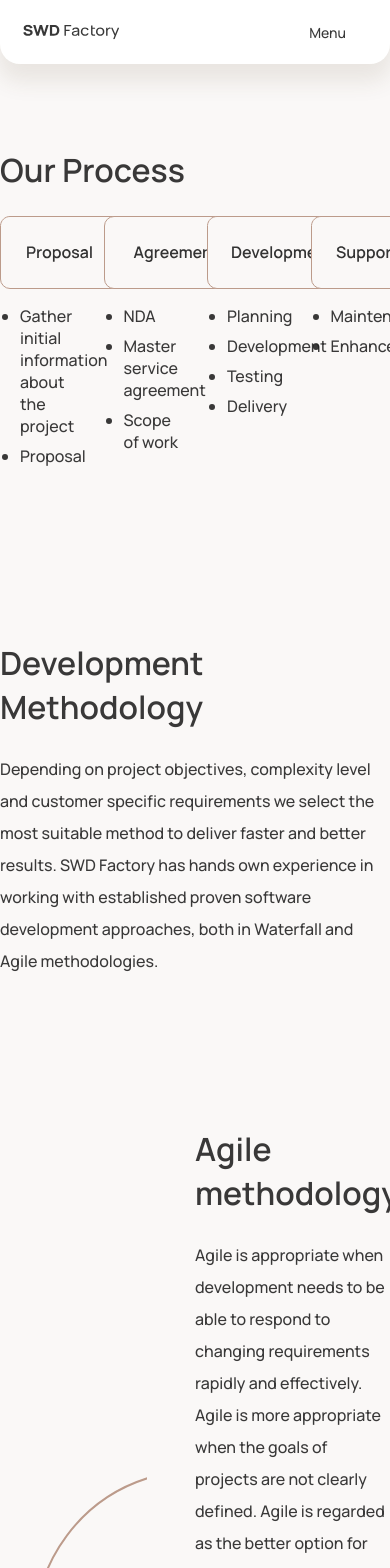
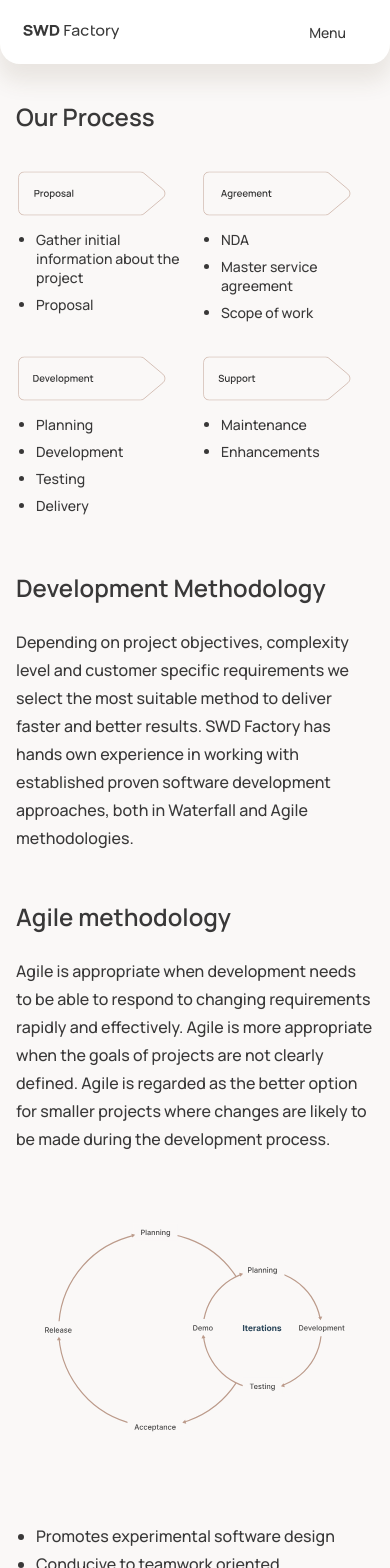
Before and after one commit to LanxyT1/swd-landing-demo, a Next.js app: page /how-we-work in a window 390 px wide. Shown: the top 1568 px of the page. Built offline with nearby package versions, Linux system fonts and the light colour scheme.

Commit message:
Added support for mobile how we work

```diff
--- a/src/components/container/Container.module.scss
+++ b/src/components/container/Container.module.scss
@@ -33,11 +33,12 @@
     padding: 0 $indent-midi;
 
     .title {
+      font-size: 12px;
       margin: 0 auto $indent-midi auto;
     }
 
     .secondaryText {
-      font-size: 18px;
+      font-size: 20px;
       max-width: 100%;
       line-height: 32px;
     }
--- a/src/pages/how-we-work/Index.module.scss
+++ b/src/pages/how-we-work/Index.module.scss
@@ -1,6 +1,7 @@
 @import "../../styles/variables";
 
 $gap-margin: 150px;
+$gap-margin-mobile: 100px;
 
 .wrapper {
   background: $background-color;
@@ -26,6 +27,14 @@ $gap-margin: 150px;
       flex-direction: row;
       align-items: center;
       gap: $indent-main-double;
+
+      .desktop {
+        display: block;
+      }
+
+      .mobile {
+        display: none;
+      }
 
       .textWrapper {
         max-width: 50%;
@@ -70,3 +79,64 @@ $gap-margin: 150px;
     }
   }
 }
+
+@media (max-width: 768px) {
+  .wrapper {
+    padding: 0 $indent-midi;
+    gap: $indent-main-double;
+
+    .section {
+      &:first-child {
+        margin-top: 0;
+      }
+
+      &.rowSection {
+        .desktop {
+          display: none;
+        }
+
+        .mobile {
+          display: block;
+          transform: scale(0.6);
+        }
+
+        .textWrapper {
+          max-width: 100%;
+        }
+      }
+
+      .sectionTitle {
+        font-size: 24px;
+      }
+
+      .sectionDescription {
+        line-height: 28px;
+        display: flex;
+        flex-direction: column;
+        align-items: center;
+        justify-content: center;
+      }
+
+      .cardsWrapper {
+        display: grid;
+        grid-template-columns: repeat(2, 1fr);
+        gap: $indent-mini-plus;
+
+        .card {
+          .cardHeader {
+            transform: scale(0.6) translateX(-80px);
+          }
+
+          ul {
+            margin: 0;
+
+            li {
+              font-size: 14px;
+              margin-bottom: $indent-mini;
+            }
+          }
+        }
+      }
+    }
+  }
+}
--- a/src/pages/how-we-work/index.tsx
+++ b/src/pages/how-we-work/index.tsx
@@ -18,7 +18,7 @@ export default function HowWeWork() {
 
                 <div className={styles.cardsWrapper}>
                     <div className={styles.card}>
-                        <Proposal/>
+                        <Proposal className={styles.cardHeader} />
 
                         <ul>
                             <li>Gather initial information about the project</li>
@@ -27,7 +27,7 @@ export default function HowWeWork() {
                     </div>
 
                     <div className={styles.card}>
-                        <Agreement/>
+                        <Agreement className={styles.cardHeader} />
 
                         <ul>
                             <li>NDA</li>
@@ -37,7 +37,7 @@ export default function HowWeWork() {
                     </div>
 
                     <div className={styles.card}>
-                        <Development/>
+                        <Development className={styles.cardHeader} />
 
                         <ul>
                             <li>Planning</li>
@@ -48,7 +48,7 @@ export default function HowWeWork() {
                     </div>
 
                     <div className={styles.card}>
-                        <Support/>
+                        <Support className={styles.cardHeader} />
 
                         <ul>
                             <li>Maintenance</li>
@@ -73,7 +73,7 @@ export default function HowWeWork() {
             </div>
 
             <div className={`${styles.section} ${styles.rowSection}`}>
-                <Agile/>
+                <Agile className={styles.desktop} />
 
                 <div className={styles.textWrapper}>
                     <div className={styles.sectionTitle}>
@@ -86,6 +86,8 @@ export default function HowWeWork() {
                         appropriate when the goals of projects are not clearly defined.
                         Agile is regarded as the better option for smaller projects where
                         changes are likely to be made during the development process.
+
+                        <Agile className={styles.mobile} />
 
                         <ul>
                             <li>Promotes experimental software design</li>
@@ -108,6 +110,8 @@ export default function HowWeWork() {
                         Waterfall tends to be best for static projects, where it’s not
                         likely that many changes will be made throughout the development process.
 
+                        <Waterfall className={styles.mobile} />
+
                         <ul>
                             <li>Time and budget estimates are more reliable</li>
                             <li>Development processes tend to be more secure</li>
@@ -115,7 +119,7 @@ export default function HowWeWork() {
                     </div>
                 </div>
 
-                <Waterfall/>
+                <Waterfall className={styles.desktop} />
             </div>
         </div>
     );
```
